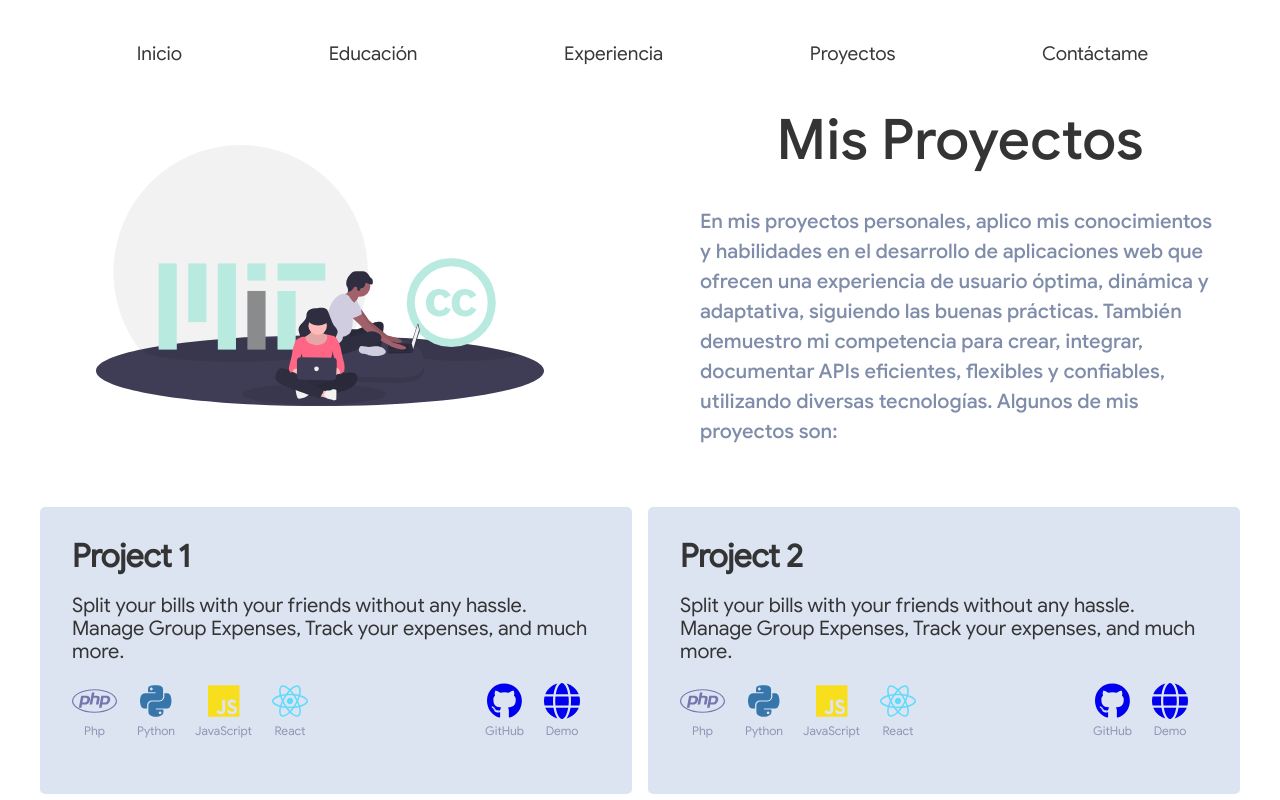
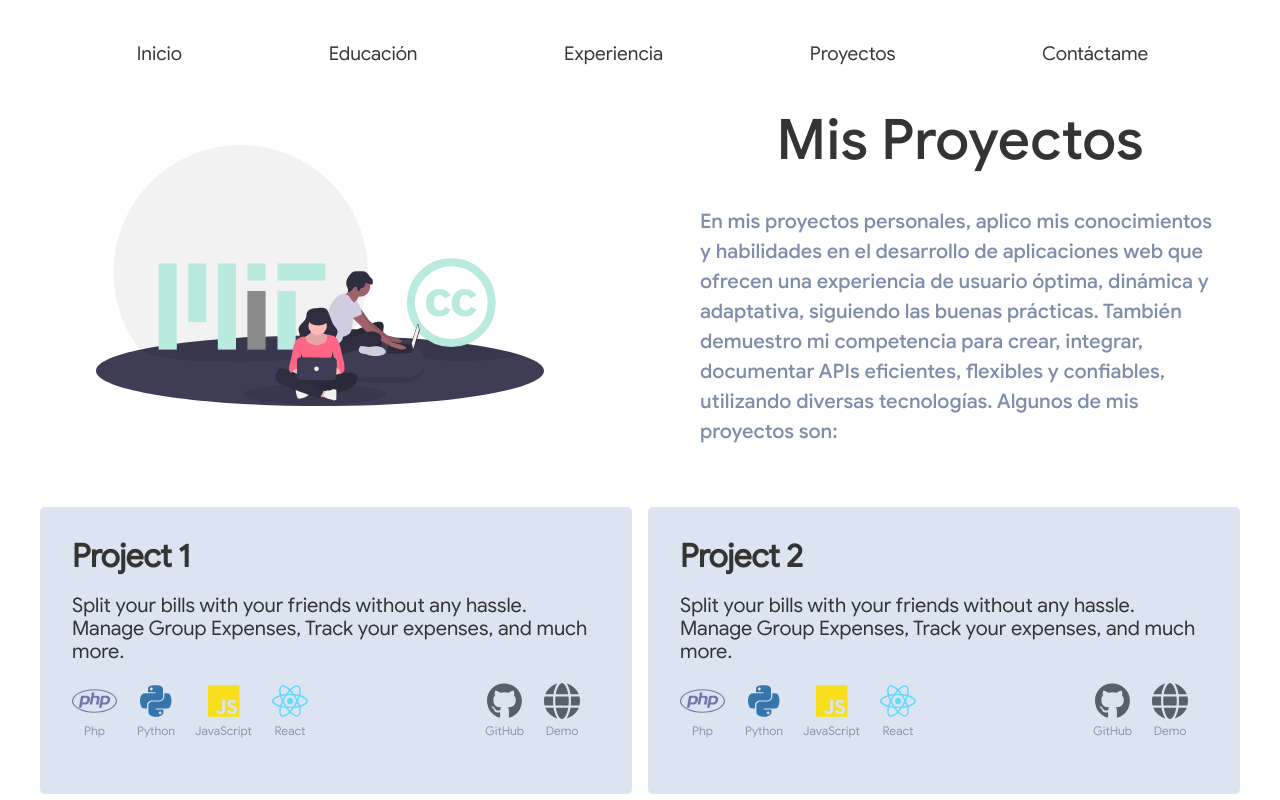
Before and after one commit to serodas/my-portfolio-react-typescript, a React (Vite) app: page /projects in a window 1280 px wide. Shown: the top 800 px of the page. Built offline with nearby package versions, Linux system fonts and the light colour scheme; a web font is replaced by a local one.

Commit message:
Fix color icon in projects section

```diff
--- a/src/sections/projects/ProjectIcon.tsx
+++ b/src/sections/projects/ProjectIcon.tsx
@@ -1,4 +1,3 @@
-import { IconDefinition } from "@fortawesome/fontawesome-svg-core";
 import {
 	faDocker,
 	faGithub,
@@ -19,11 +18,11 @@ type IconTypes = {
 const iconTypes: IconTypes = {
 	JavaScript: () => <FontAwesomeIcon icon={faJs} style={{ color: "#f7df1e" }} size="xs" />,
 	Docker: () => <FontAwesomeIcon icon={faDocker} style={{ color: "#1488c6" }} size="xs" />,
-	GitHub: () => <FontAwesomeIcon icon={faGithub} size="xs" />,
+	GitHub: () => <FontAwesomeIcon icon={faGithub} size="xs" style={{ color: "#586069" }} />,
 	Php: () => <FontAwesomeIcon icon={faPhp} style={{ color: "#7377ad" }} size="xs" />,
 	Python: () => <FontAwesomeIcon icon={faPython} style={{ color: "#3776ab" }} size="xs" />,
 	React: () => <FontAwesomeIcon icon={faReact} style={{ color: "#61dafb" }} size="xs" />,
-	Demo: () => <FontAwesomeIcon icon={faGlobe as IconDefinition} size="xs" />,
+	Demo: () => <FontAwesomeIcon icon={faGlobe} size="xs" style={{ color: "#586069" }} />,
 };
 
 export const ProjectIcon = ({ icon }: { icon: keyof IconTypes }) => {
```
